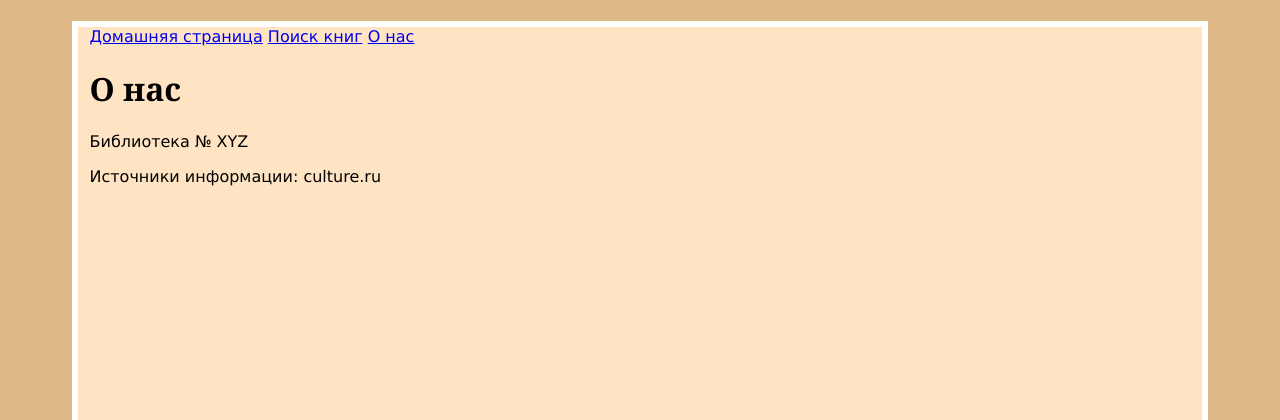
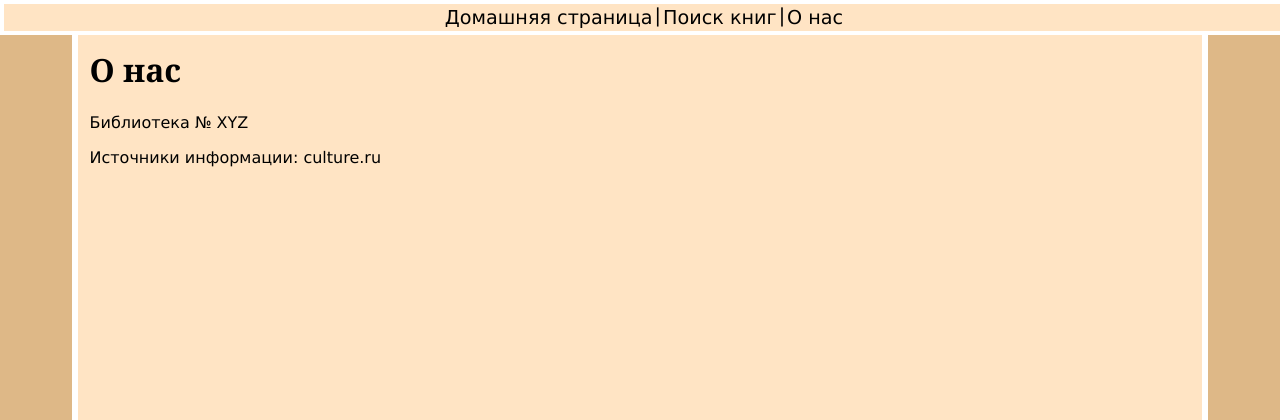
Before and after one commit to vkirs229037/ks_project, a Flask app: page /about in a window 1280 px wide. Shown: the top 420 px of the page. Run offline with Flask 3, Linux system fonts and the light colour scheme.

Commit message:
Стиль панели навигации

```diff
--- /dev/null
+++ b/app/static/css/navbar.css
@@ -0,0 +1,25 @@
+.navbar {
+    display: flex;
+    flex-direction: row;
+    justify-content: center;
+    width: 100%;
+    font-size: 120%;
+    background-color: bisque;
+    border: 4px solid white;
+    top: 0;
+    left: 0;
+    position: fixed;
+}
+
+.navbar a {
+    color: black;
+    text-decoration: none;
+}
+
+.navbar-elem {
+    padding: 2px;
+}
+
+.navbar-elem:hover {
+    background-color: coral;
+}
--- a/app/templates/main.html
+++ b/app/templates/main.html
@@ -4,14 +4,23 @@
         <meta charset="UTF-8">
         <title>{% block title %}{% endblock %}</title>
         <link href="{{url_for('static', filename='css/style.css')}}" rel="stylesheet">
+        <link href="{{url_for('static', filename='css/navbar.css')}}" rel="stylesheet">
         {% block extracss %}
         {% endblock %}
     </head>
     <body>
         <div class="navbar">
-            <a href="/library">Домашняя страница</a>
-            <a href="/library/search">Поиск книг</a>
-            <a href="/about">О нас</a>
+            <div class="navbar-elem">
+                <a href="/library">Домашняя страница</a>
+            </div>
+            |
+            <div class="navbar-elem">
+                <a href="/library/search">Поиск книг</a>
+            </div>
+            |
+            <div class="navbar-elem">
+                <a href="/about">О нас</a>
+            </div>
         </div>
         {% block body %}
         {% endblock %}
```
